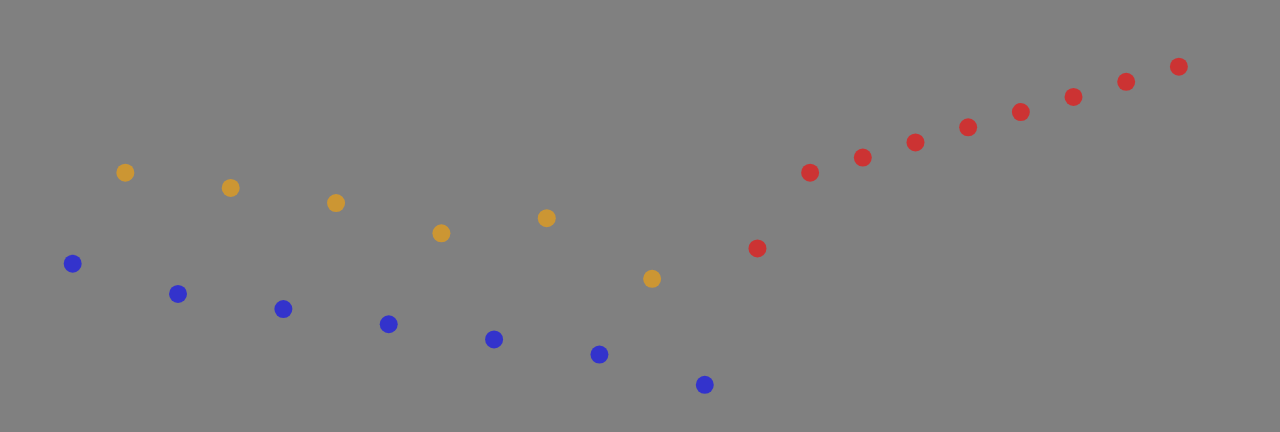
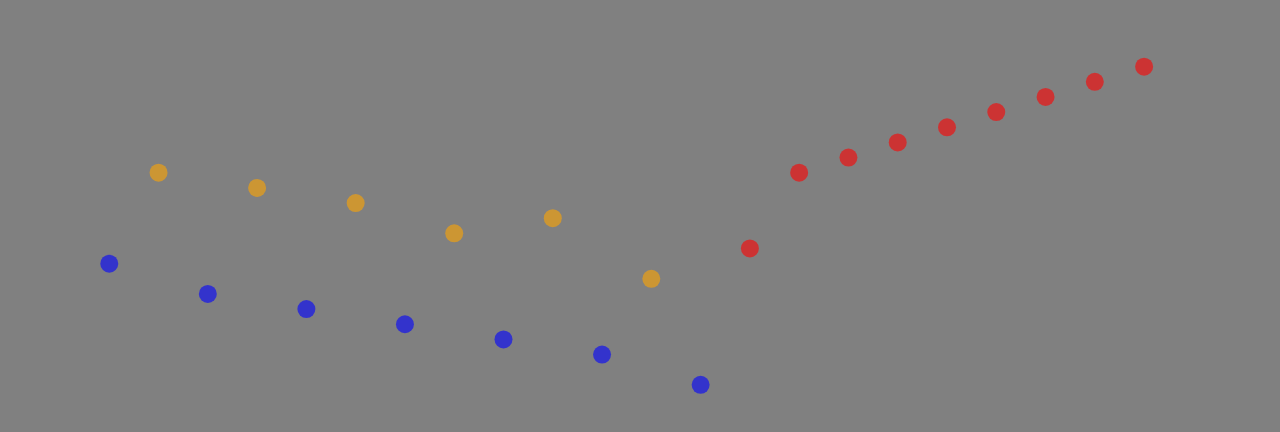
Before and after one commit to Ivu-Tsvuku/mbira, a Next.js app: page /d3test in a window 1280 px wide. Shown: the top 432 px of the page. Built offline with nearby package versions, Linux system fonts and the light colour scheme.

Commit message:
centering and scaling nodes

```diff
--- a/pages/d3test.tsx
+++ b/pages/d3test.tsx
@@ -6,9 +6,9 @@ import styles from '../styles/Home.module.css'
 
 function D3Test() {
     const ref = useRef(null)
-    return typeof ref.current === "object" ? <div ref={ref} id="anchor" className="main svg-container">
+    return typeof ref.current === "object" ? <div className="main-container"><div ref={ref} id="anchor" className="main svg-container">
             {ref !== null && <Canvas id="anchor" parentRef={ref}/>}
-        </div> : <div></div>
+        </div> </div>: <div></div>
 
 }
 
--- a/styles/globals.css
+++ b/styles/globals.css
@@ -15,6 +15,10 @@ a {
 * {
   box-sizing: border-box;
 }
+.main-container {
+  width: 100%;
+  display: flex;
+}
 .svg-container {
   display: inline-block;
   position: relative;
@@ -22,6 +26,8 @@ a {
   padding-bottom: 100%;
   vertical-align: top;
   overflow: hidden;
+  margin: auto;
+  max-width: 1200px;
 }
 .svg-content {
   display: inline-block;
```
